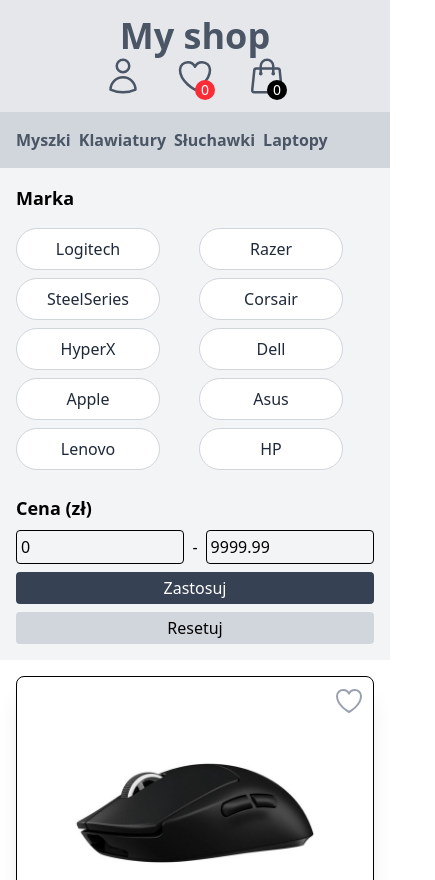
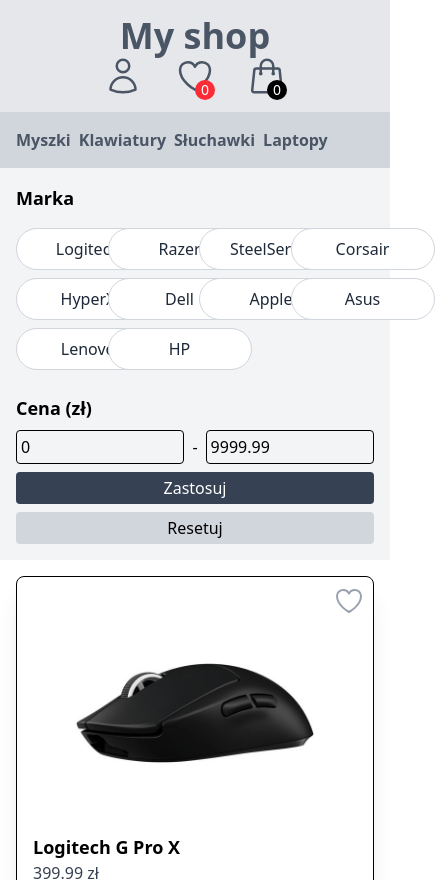
Before and after one commit to matwid03/my-shop, a React (Vite) app: page / in a window 390 px wide. Shown: the whole page, 435 px wide, since content can reach past the window. Built offline with nearby package versions, Linux system fonts and the light colour scheme; no server answers.

Commit message:
Breakpoints v2

```diff
--- a/src/components/FiltersSidebar.jsx
+++ b/src/components/FiltersSidebar.jsx
@@ -58,7 +58,7 @@
 	return (
 		<aside className='w-full md:w-1/2 xl:w-1/4 p-4 bg-gray-100'>
 			<h2 className='text-lg font-bold mb-4'>Marka</h2>
-			<div className='grid grid-cols-2 gap-2 '>
+			<div className='grid grid-cols-4 md:grid-cols-2 gap-2 '>
 				{brands.map((brand) => {
 					const isChecked = selectedFilters.brands.includes(brand);
 					return (
--- a/src/utils/cart.js
+++ b/src/utils/cart.js
@@ -1,6 +1,6 @@
 import { doc, getDoc, updateDoc } from "firebase/firestore";
 import { FIRESTORE_DB } from "../firebase";
-
+///restr
 export async function updateCart(userId, productId, setUser, action, newQuantity = 1) {
   const userRef = doc(FIRESTORE_DB, 'users', userId);
   const userSnap = await getDoc(userRef);
```
